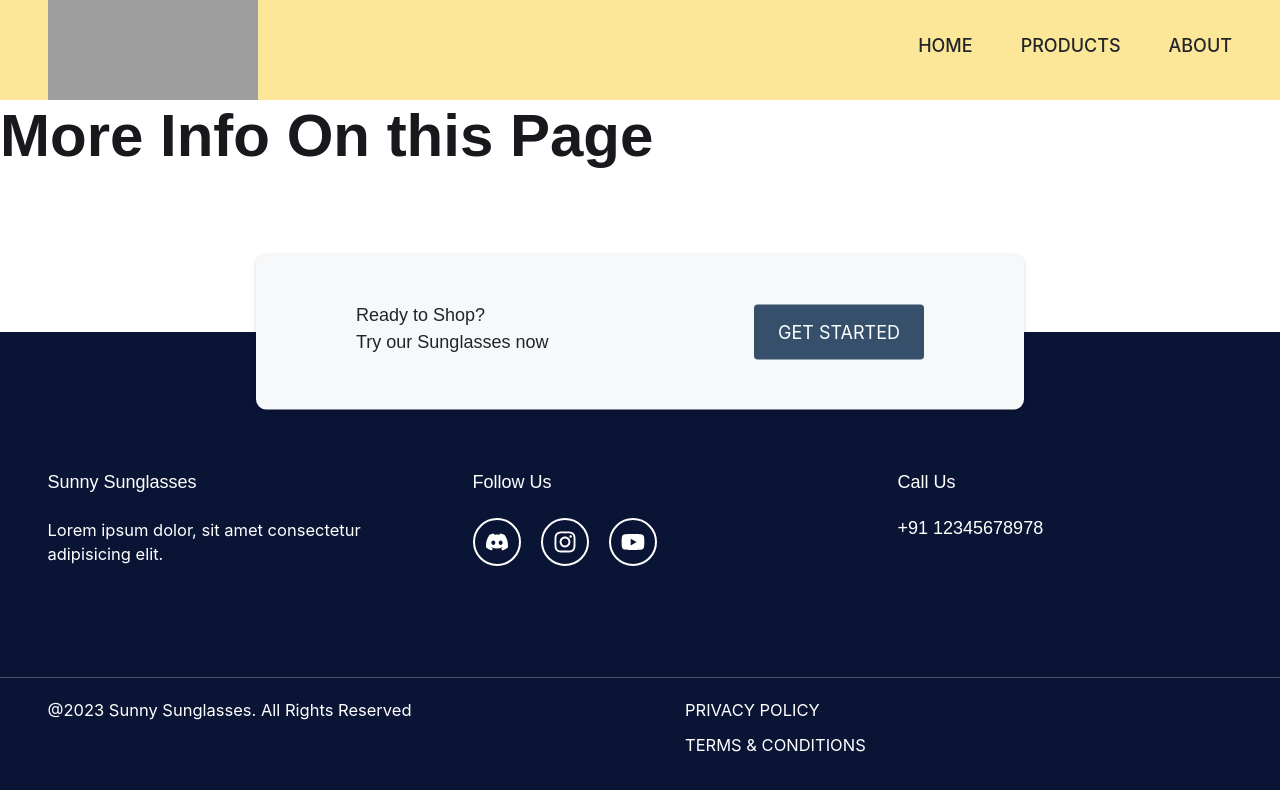
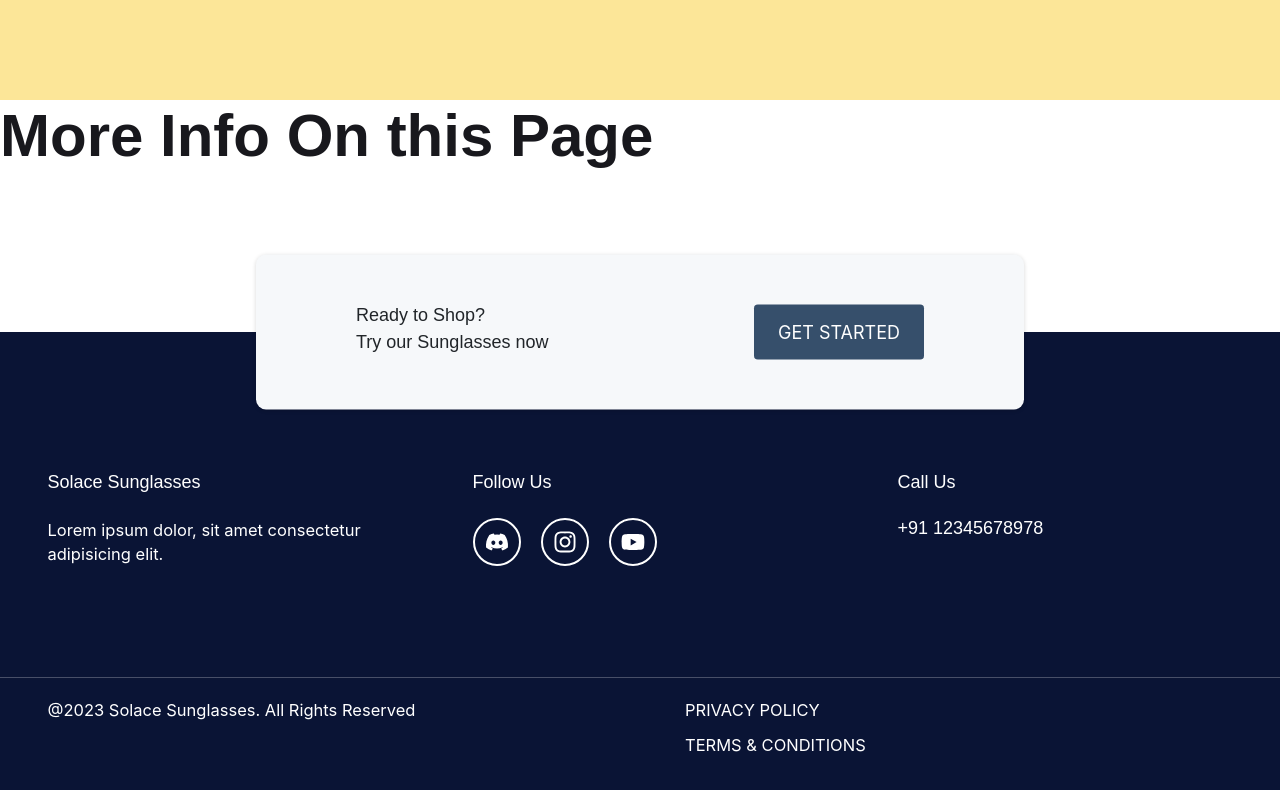
Before and after one commit to prathmesh3235/ReactApp, a React (Create React App) app: page /product/moreinfo in a window 1280 px wide. Shown: the top 790 px of the page. Built offline with nearby package versions, Linux system fonts and the light colour scheme; grey boxes are pictures that could not be loaded.

Commit message:
navbar-update

```diff
--- a/src/App.js
+++ b/src/App.js
@@ -48,7 +48,7 @@ const App = () => {
     <ThemeProvider theme={theme}>
     <Router>
       <GlobalStyle />
-      <Header/>
+      {/* <Header/> */}
       <Routes>
         <Route path="/" element={<Home ref={ref} />} />
 
--- a/src/Components/Footer.js
+++ b/src/Components/Footer.js
@@ -27,7 +27,7 @@ const Footer = () => {
         <footer>
           <div className="container grid grid-three-column">
             <div className="footer-about">
-              <h3>Sunny Sunglasses</h3>
+              <h3>Solace Sunglasses</h3>
               <p>Lorem ipsum dolor, sit amet consectetur adipisicing elit. </p>
             </div>
 
@@ -59,7 +59,7 @@ const Footer = () => {
             <hr />
             <div className="container grid grid-two-column ">
               <p>
-                @{new Date().getFullYear()} Sunny Sunglasses. All Rights Reserved
+                @{new Date().getFullYear()} Solace Sunglasses. All Rights Reserved
               </p>
               <div>
                 <p>PRIVACY POLICY</p>
--- a/src/Components/Nav.js
+++ b/src/Components/Nav.js
@@ -41,33 +41,8 @@ const Nav = styled.nav`
 .close-outline {
   display: none;
 }
-.cart-trolley--link {
-  position: relative;
-  .cart-trolley {
-    position: relative;
-    font-size: 3.2rem;
-  }
-  .cart-total--item {
-    width: 2.4rem;
-    height: 2.4rem;
-    position: absolute;
-    background-color: #000;
-    color: #000;
-    border-radius: 50%;
-    display: grid;
-    place-items: center;
-    top: -20%;
-    left: 70%;
-    background-color: ${({ theme }) => theme.colors.helper};
-  }
-}
-.user-login--name {
-  text-transform: capitalize;
-}
-.user-logout,
-.user-login {
-  font-size: 1.4rem;
-  padding: 0.8rem 1.4rem;
+
+
 }
 @media (max-width: ${({ theme }) => theme.media.mobile}) {
   .mobile-navbar-btn {
@@ -119,23 +94,8 @@ const Nav = styled.nav`
       font-size: 4.2rem;
     }
   }
-  .cart-trolley--link {
-    position: relative;
-    .cart-trolley {
-      position: relative;
-      font-size: 5.2rem;
-    }
-    .cart-total--item {
-      width: 4.2rem;
-      height: 4.2rem;
-      font-size: 2rem;
-    }
-  }
-  .user-logout,
-  .user-login {
-    font-size: 2.2rem;
-    padding: 0.8rem 1.4rem;
-  }
+
+
 }
 `;
 
@@ -168,14 +128,14 @@ return (
           Products
         </NavLink>
       </li>
-      <li>
+      {/* <li>
         <NavLink
           to="/about"
           className="navbar-link "
           onClick={() => setMenuIcon(false)}>
           About
         </NavLink>
-      </li>
+      </li> */}
 
     </ul>
 
--- /dev/null
+++ b/src/Components/SecondHeader.js
@@ -0,0 +1,36 @@
+import React from 'react';
+import styled from'styled-components';
+import { NavLink } from'react-router-dom';
+import Nav from './Nav';
+
+
+const SecondHeader = () => {
+   return (
+      <MainHeader2>
+
+
+        {/* <NavLink to="/"> */}
+      {/* <div className='logo-img'>
+    // //       <img src="./images/Logo_SOLACE.png"  width="120px" height="100px" alt="my logo img" />
+    // //       </div>
+    // //     </NavLink>
+    // //     <Nav /> */}
+     </MainHeader2>
+    );
+  };
+
+  const MainHeader2 = styled.header`
+    padding: 0 4.8rem;
+    height: 10rem;
+    background-color: #FCE698;
+    display: flex;
+    justify-content: space-between;
+    align-items: center;
+    position: relative;
+    overflow: auto;
+
+
+
+
+  `;
+  export default SecondHeader;
--- a/src/Components/Virtualtryon.js
+++ b/src/Components/Virtualtryon.js
@@ -2,14 +2,16 @@ import React from 'react'
 import { Button } from '../styles/Button'
 import styled from 'styled-components'
 import { BsEmojiSunglasses, BsCameraFill } from "react-icons/bs";
+import SecondHeader from './SecondHeader';
 
 
 
 const Virtualtryon = ({product}) => {
 
   return (
+
     <Wrapper>
-
+     <SecondHeader/>
     <div className="virtual-container">
         <h2 className="virtual-text"> <BsEmojiSunglasses /> Try {product.product_name} Virtually</h2>
         <div className="vertical-center">
--- a/src/Home.js
+++ b/src/Home.js
@@ -16,6 +16,7 @@ const Home=({ref})=>{
         description: "This is a description for the home page",
             };
     return <>
+    <Header />
     <HeroSection myData = {data} />
     <div className="pcontainer">
     <ProductList ref={ref} />
--- a/src/moreinfo.js
+++ b/src/moreinfo.js
@@ -1,7 +1,10 @@
 import React from 'react';
+import Nav from './Components/Nav';
+import SecondHeader from './Components/SecondHeader';
 const Moreinfo = () => {
   return (
-    <div>
+    <div className='more-info'>
+      <SecondHeader/>
      <h1>More Info On this Page </h1>
 
     </div>
```
